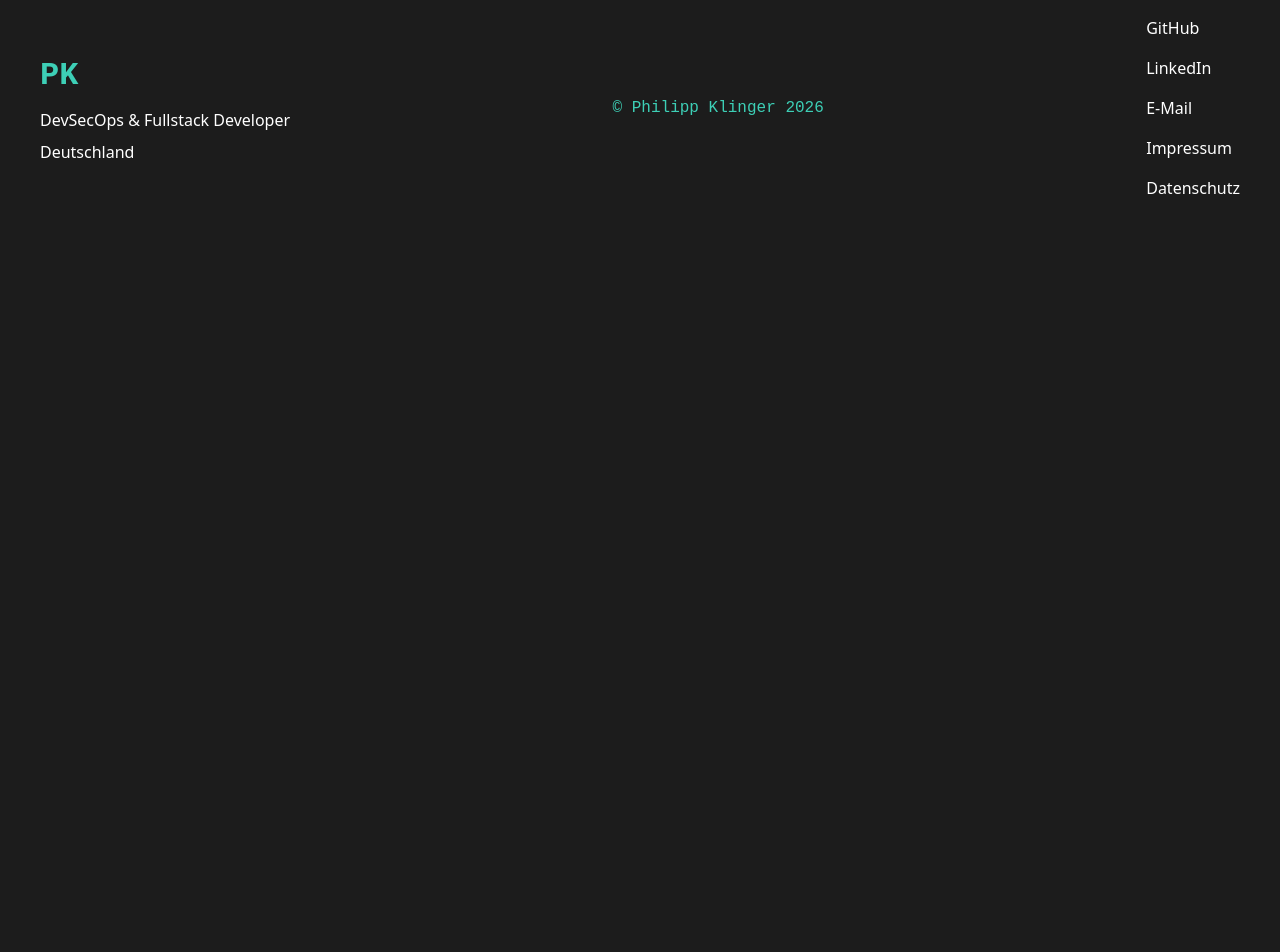
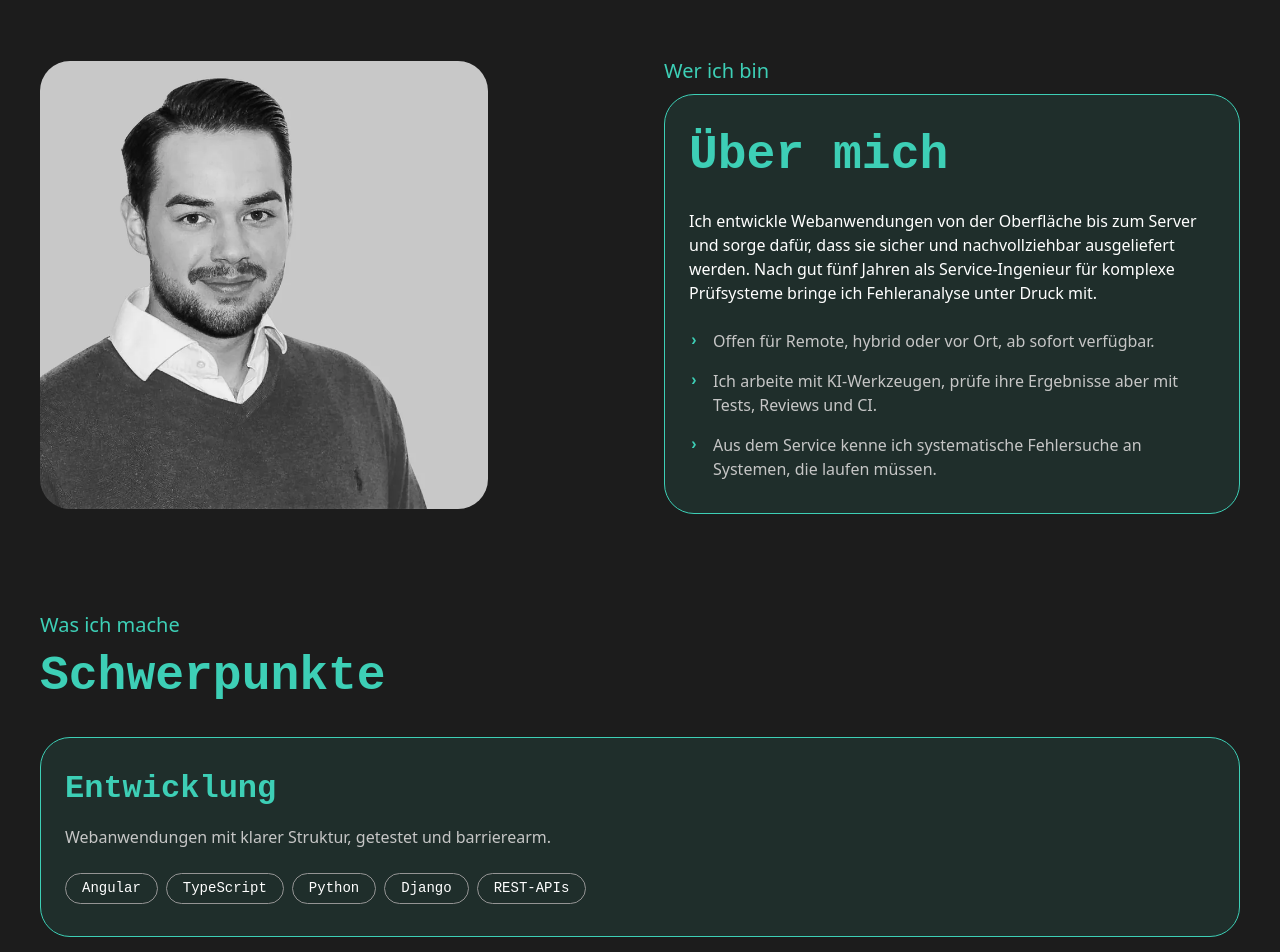
Before and after one commit to PhilippKlinger/philippklinger.com, an Angular app: page / in a window 1280 px wide. Shown: the part 840-1792 px from the top of the page. Before the commit the page ends 1096 px from the top, so only its background shows below. Built offline with nearby package versions, Linux system fonts and the light colour scheme; a web font is replaced by a local one.

Commit message:
feat: add about and focus area sections

```diff
--- /dev/null
+++ b/src/app/pages/home/about/about.html
@@ -0,0 +1,24 @@
+<section id="ueber-mich" class="section about" aria-labelledby="about-title">
+  <img
+    class="portrait"
+    src="images/portrait.webp"
+    width="800"
+    height="800"
+    loading="lazy"
+    i18n-alt
+    alt="Porträt von Philipp Klinger"
+  />
+
+  <div>
+    <p class="eyebrow" i18n>Wer ich bin</p>
+    <div class="card">
+      <h2 id="about-title" i18n>Über mich</h2>
+      <p class="intro">{{ about.intro }}</p>
+      <ul class="points">
+        @for (point of about.points; track point) {
+          <li>{{ point }}</li>
+        }
+      </ul>
+    </div>
+  </div>
+</section>
--- /dev/null
+++ b/src/app/pages/home/about/about.scss
@@ -0,0 +1,52 @@
+@use 'breakpoints' as bp;
+
+.about {
+  display: grid;
+  gap: var(--space-lg);
+  align-items: center;
+}
+
+.portrait {
+  width: 100%;
+  max-width: 28rem;
+  height: auto;
+  aspect-ratio: 1;
+  object-fit: cover;
+  border-radius: var(--radius-card);
+}
+
+.intro {
+  margin-block: var(--space-md);
+}
+
+.points {
+  display: flex;
+  flex-direction: column;
+  gap: var(--space-sm);
+  margin: 0;
+  padding: 0;
+  list-style: none;
+  color: var(--color-text-muted);
+
+  li {
+    position: relative;
+    padding-left: var(--space-md);
+  }
+
+  // Accent marker instead of the template's icons.
+  li::before {
+    content: '›';
+    position: absolute;
+    left: 0;
+    font-family: var(--font-code);
+    font-weight: var(--weight-bold);
+    color: var(--color-accent);
+  }
+}
+
+@include bp.from(tablet) {
+  .about {
+    grid-template-columns: 1fr 1fr;
+    gap: var(--space-xl);
+  }
+}
--- /dev/null
+++ b/src/app/pages/home/about/about.ts
@@ -0,0 +1,11 @@
+import { Component } from '@angular/core';
+import { about } from '../../../../content/profile';
+
+@Component({
+  selector: 'app-about',
+  templateUrl: './about.html',
+  styleUrl: './about.scss',
+})
+export class About {
+  protected readonly about = about;
+}
--- /dev/null
+++ b/src/app/pages/home/focus-areas/focus-areas.html
@@ -0,0 +1,18 @@
+<section id="schwerpunkte" class="section" aria-labelledby="focus-title">
+  <p class="eyebrow" i18n>Was ich mache</p>
+  <h2 id="focus-title" i18n>Schwerpunkte</h2>
+
+  <ul class="areas">
+    @for (area of focusAreas; track area.title) {
+      <li class="card">
+        <h3>{{ area.title }}</h3>
+        <p class="description">{{ area.description }}</p>
+        <ul class="tools">
+          @for (tool of area.tools; track tool) {
+            <li>{{ tool }}</li>
+          }
+        </ul>
+      </li>
+    }
+  </ul>
+</section>
--- /dev/null
+++ b/src/app/pages/home/focus-areas/focus-areas.scss
@@ -0,0 +1,41 @@
+@use 'breakpoints' as bp;
+
+.areas {
+  display: grid;
+  gap: var(--space-md);
+  margin: var(--space-lg) 0 0;
+  padding: 0;
+  list-style: none;
+}
+
+h3 {
+  font-size: var(--text-xl);
+}
+
+.description {
+  margin-block: var(--space-sm) var(--space-md);
+  color: var(--color-text-muted);
+}
+
+.tools {
+  display: flex;
+  flex-wrap: wrap;
+  gap: var(--space-xs);
+  margin: 0;
+  padding: 0;
+  list-style: none;
+
+  li {
+    padding: 0.25rem var(--space-sm);
+    border: var(--border-width) solid var(--color-text-subtle);
+    border-radius: var(--radius-pill);
+    font-family: var(--font-code);
+    font-size: var(--text-sm);
+  }
+}
+
+@include bp.from(desktop) {
+  .areas {
+    grid-template-columns: repeat(3, 1fr);
+  }
+}
--- /dev/null
+++ b/src/app/pages/home/focus-areas/focus-areas.ts
@@ -0,0 +1,11 @@
+import { Component } from '@angular/core';
+import { focusAreas } from '../../../../content/focus-areas';
+
+@Component({
+  selector: 'app-focus-areas',
+  templateUrl: './focus-areas.html',
+  styleUrl: './focus-areas.scss',
+})
+export class FocusAreas {
+  protected readonly focusAreas = focusAreas;
+}
--- a/src/app/pages/home/home.html
+++ b/src/app/pages/home/home.html
@@ -1 +1,3 @@
 <app-hero />
+<app-about />
+<app-focus-areas />
--- a/src/app/pages/home/home.ts
+++ b/src/app/pages/home/home.ts
@@ -1,9 +1,11 @@
 import { Component } from '@angular/core';
+import { About } from './about/about';
+import { FocusAreas } from './focus-areas/focus-areas';
 import { Hero } from './hero/hero';
 
 @Component({
   selector: 'app-home',
-  imports: [Hero],
+  imports: [Hero, About, FocusAreas],
   templateUrl: './home.html',
 })
 export class Home {}
--- /dev/null
+++ b/src/content/focus-areas.ts
@@ -0,0 +1,24 @@
+// DRAFT: focus areas of the start page, wording to be approved.
+export interface FocusArea {
+  title: string;
+  description: string;
+  tools: string[];
+}
+
+export const focusAreas: FocusArea[] = [
+  {
+    title: 'Entwicklung',
+    description: 'Webanwendungen mit klarer Struktur, getestet und barrierearm.',
+    tools: ['Angular', 'TypeScript', 'Python', 'Django', 'REST-APIs'],
+  },
+  {
+    title: 'Auslieferung & Sicherheit',
+    description: 'Jede Änderung über Pull Request, automatische Prüfungen und Container.',
+    tools: ['GitHub Actions', 'Docker', 'CodeQL', 'gitleaks', 'Dependabot'],
+  },
+  {
+    title: 'Betrieb',
+    description: 'Server einrichten, überwachen und im Fehlerfall wiederherstellen.',
+    tools: ['Linux', 'Caddy', 'Sentry', 'Uptime Kuma', 'Backups'],
+  },
+];
--- a/src/content/profile.ts
+++ b/src/content/profile.ts
@@ -23,3 +23,14 @@ export const navigation = [
   { label: 'Projekte', fragment: 'projekte' },
   { label: 'Kontakt', fragment: 'kontakt' },
 ];
+
+// DRAFT: about section, wording to be approved.
+export const about = {
+  intro:
+    'Ich entwickle Webanwendungen von der Oberfläche bis zum Server und sorge dafür, dass sie sicher und nachvollziehbar ausgeliefert werden. Nach gut fünf Jahren als Service-Ingenieur für komplexe Prüfsysteme bringe ich Fehleranalyse unter Druck mit.',
+  points: [
+    'Offen für Remote, hybrid oder vor Ort, ab sofort verfügbar.',
+    'Ich arbeite mit KI-Werkzeugen, prüfe ihre Ergebnisse aber mit Tests, Reviews und CI.',
+    'Aus dem Service kenne ich systematische Fehlersuche an Systemen, die laufen müssen.',
+  ],
+};
--- a/src/styles/_base.scss
+++ b/src/styles/_base.scss
@@ -25,6 +25,10 @@ h3 {
   color: var(--color-accent);
 }
 
+h2 {
+  font-size: var(--text-heading);
+}
+
 p {
   margin: 0;
 }
@@ -48,6 +52,29 @@ img {
   max-width: calc(var(--content-width) + 2 * var(--page-gutter));
   margin-inline: auto;
   padding: calc(var(--header-height) + var(--space-lg)) var(--page-gutter) var(--space-section);
+}
+
+// Section of the start page: content width and vertical rhythm.
+.section {
+  max-width: calc(var(--content-width) + 2 * var(--page-gutter));
+  margin-inline: auto;
+  padding: var(--space-section) var(--page-gutter) 0;
+  scroll-margin-top: var(--space-lg);
+}
+
+// Small label above a heading ("Über mich", "Projekte").
+.eyebrow {
+  margin-bottom: var(--space-xs);
+  font-size: var(--text-lg);
+  color: var(--color-accent);
+}
+
+// Card of the template: dark green surface with an accent border.
+.card {
+  padding: var(--space-lg) var(--space-md);
+  border: var(--border-width) solid var(--color-accent);
+  border-radius: var(--radius-card);
+  background: var(--color-surface);
 }
 
 // Visible only when focused with the keyboard.
```
Also changed, not shown: public/images/portrait.webp (added).
